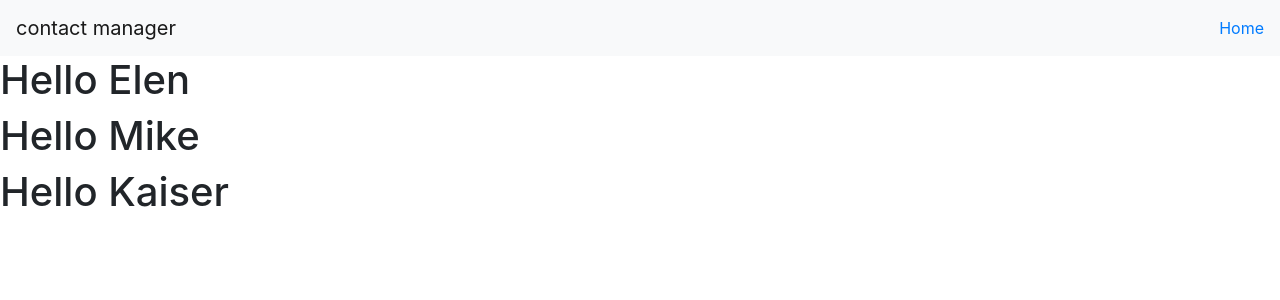
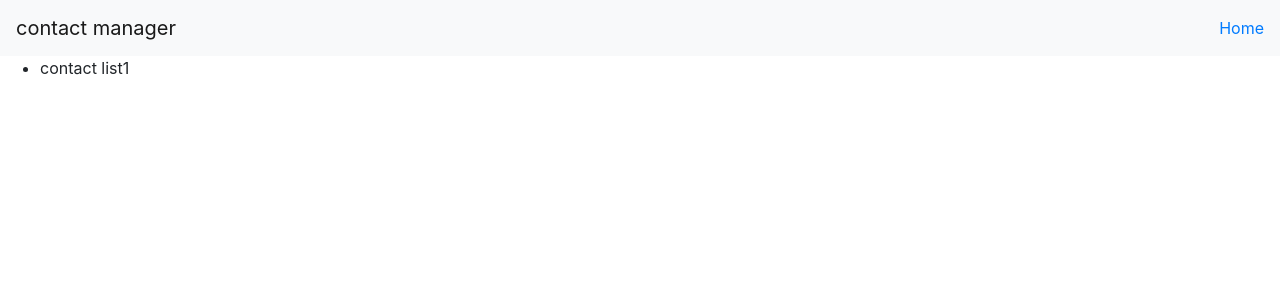
Before and after one commit to Charles026/react-contact-manager, a React (Create React App) app: page / in a window 1280 px wide. Shown: the top 300 px of the page. Built offline with nearby package versions, Linux system fonts and the light colour scheme.

Commit message:
contact list component

```diff
--- a/src/App.js
+++ b/src/App.js
@@ -1,6 +1,7 @@
-import React, { Component, Fragment } from 'react';
-import Welcome from './components/Welcome';
+import React, { Component } from 'react';
 import Navbar from './components/Navbar';
+import ContactList from './components/ContactList'
+
 
 
 
@@ -10,9 +11,7 @@ import Navbar from './components/Navbar';
     return (
       <div >
         <Navbar brand= 'contact manager'/>
-        <Welcome name = 'Elen' />
-        <Welcome name = 'Mike' />
-        <Welcome name = 'Kaiser' />
+        <ContactList />
       </div>
     )
   }
--- /dev/null
+++ b/src/components/ContactList.js
@@ -0,0 +1,15 @@
+import React, { Component } from 'react'
+
+export class ContactList extends Component {
+    render() {
+        return (
+            <div>
+                <ul>
+                <li>contact list1</li>
+                </ul>
+            </div>
+        )
+    }
+}
+
+export default ContactList
```
